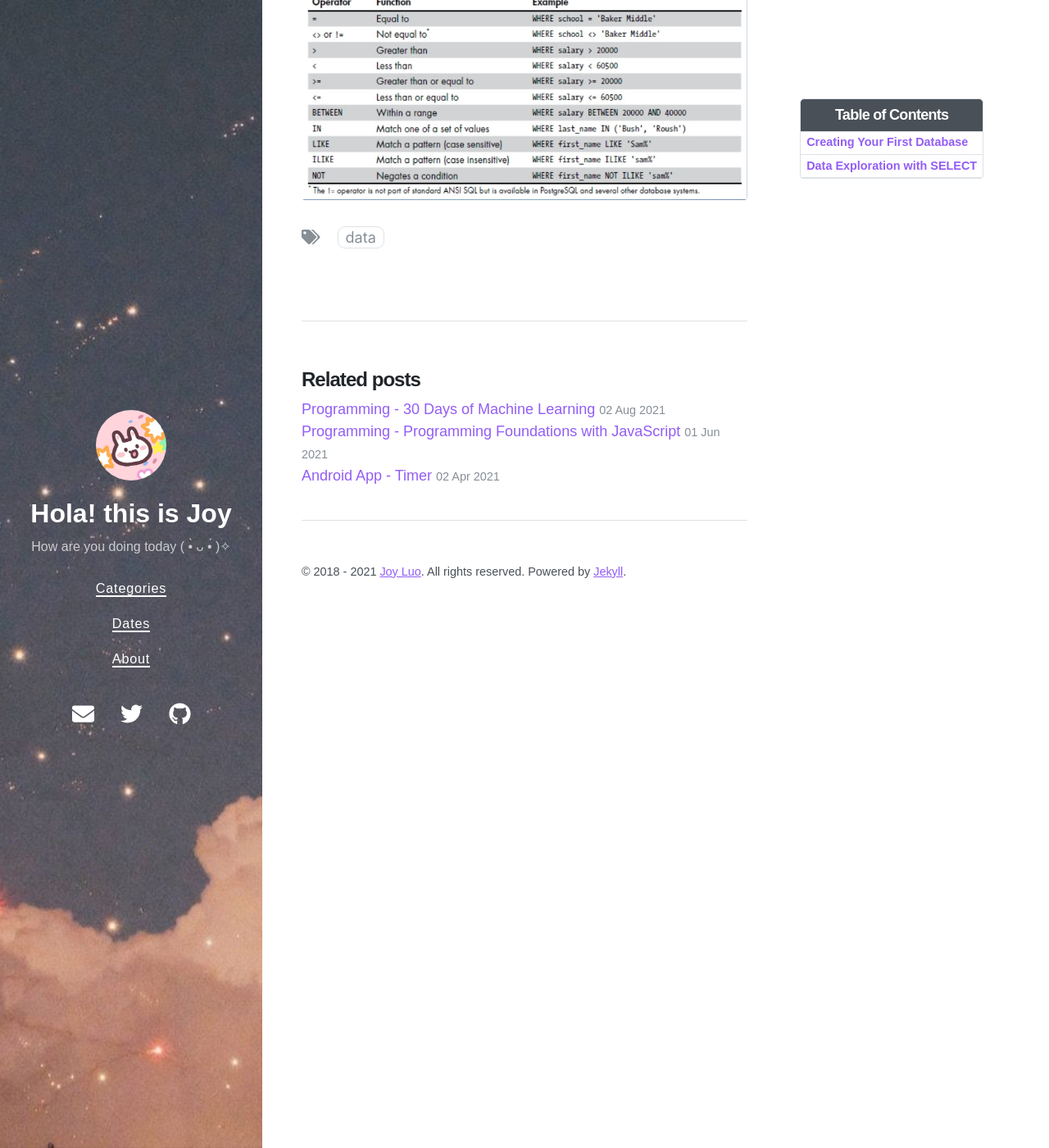
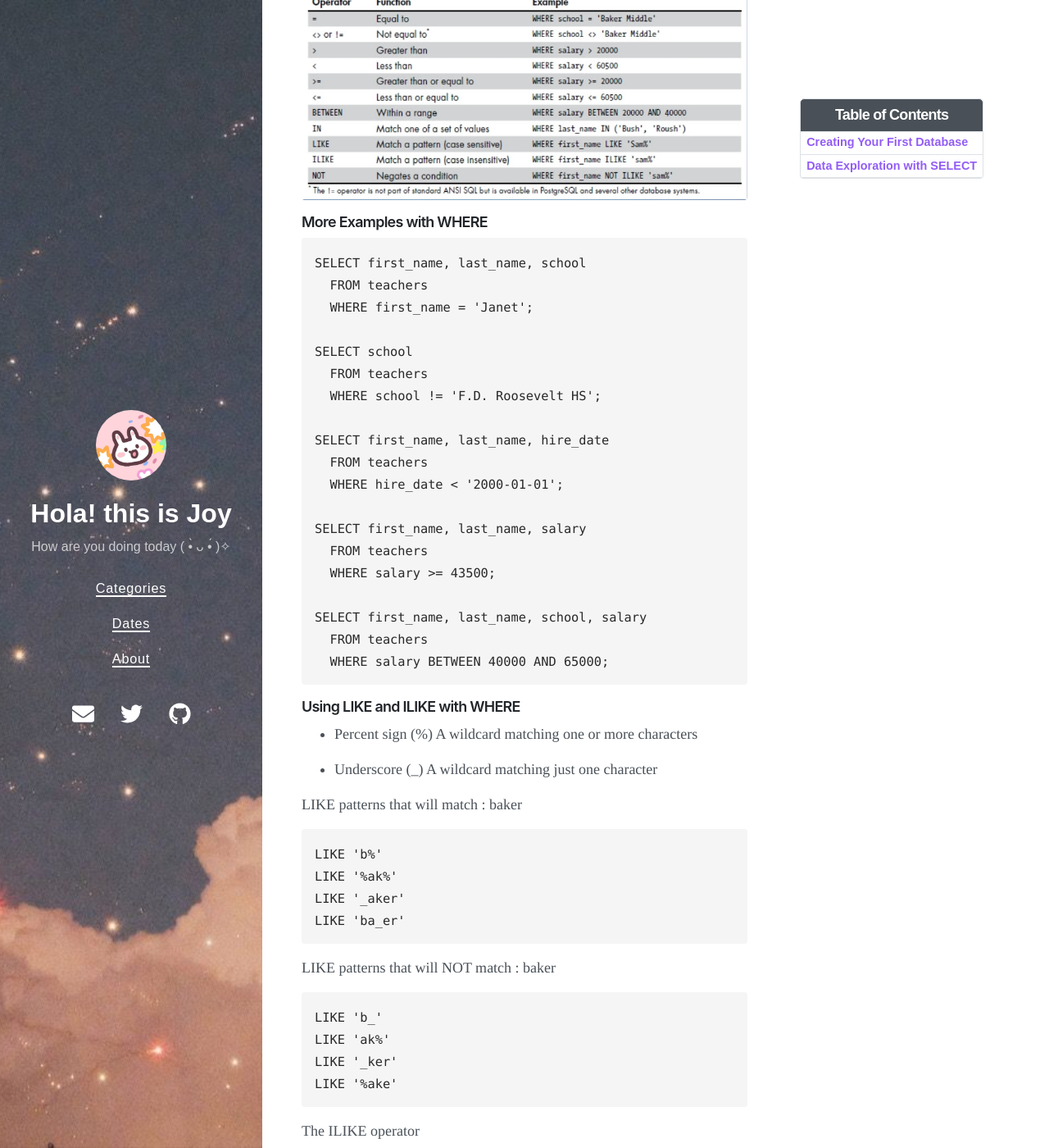
Before and after one commit to Joy3Luo/mathnotes, a Jekyll site: the page built from _posts/2021-09-01-DatabaseINST123.md, in a window 1280 px wide and 1400 px high, scrolled down 7053 px. Shown: the whole window at 82% size. Built offline with Jekyll 4.4.1, drawn with Linux system fonts in a browser that asks for light colours; nearby versions of some CDN libraries; some of the changed text lies outside the part shown.

Commit message:
Update 2021-09-01-DatabaseINST123.md

````diff
--- a/_posts/2021-09-01-DatabaseINST123.md
+++ b/_posts/2021-09-01-DatabaseINST123.md
@@ -245,3 +245,99 @@ SELECT last_name, school, hire_date
 Comparison and Matching Operators in PostgreSQL
 
 ![](https://joy3luo.github.io/mathnotes/pics/databaseinst123/ch2%208.png)
+
+#### More Examples with WHERE
+
+```
+SELECT first_name, last_name, school
+  FROM teachers
+  WHERE first_name = 'Janet';
+
+SELECT school
+  FROM teachers
+  WHERE school != 'F.D. Roosevelt HS';
+
+SELECT first_name, last_name, hire_date
+  FROM teachers
+  WHERE hire_date < '2000-01-01';
+
+SELECT first_name, last_name, salary
+  FROM teachers
+  WHERE salary >= 43500;
+
+SELECT first_name, last_name, school, salary
+  FROM teachers
+  WHERE salary BETWEEN 40000 AND 65000;
+```
+
+#### Using LIKE and ILIKE with WHERE
+
+- Percent sign (%) A wildcard matching one or more characters
+
+- Underscore (_) A wildcard matching just one character
+
+LIKE patterns that will match : baker
+```
+LIKE 'b%'
+LIKE '%ak%'
+LIKE '_aker'
+LIKE 'ba_er'
+```
+
+LIKE patterns that will NOT match : baker
+```
+LIKE 'b_'
+LIKE 'ak%'
+LIKE '_ker'
+LIKE '%ake'
+```
+
+The ILIKE operator
+```
+SELECT first_name
+  FROM teachers
+  WHERE first_name LIKE 'sam%';
+
+SELECT first_name
+  FROM teachers
+  WHERE first_name ILIKE 'sam%';
+```
+
+#### Examples with AND and OR
+```
+SELECT * FROM teachers
+  WHERE school = 'Myers Middle School'
+    AND salary < 40000;
+
+SELECT * FROM teachers
+  WHERE last_name = 'Cole'
+    OR last_name = 'Bush';
+
+SELECT * FROM teachers
+  WHERE school = 'F.D. Roosevelt HS'
+  AND
+  (salary < 38000 OR salary > 40000);
+```
+
+#### Putting It All Together
+General syntax:
+
+SELECT column_names
+
+  FROM table_name
+
+  WHERE criteria
+
+  ORDER BY column_names;
+
+
+Example:
+```
+SELECT first_name, last_name,
+        school, hire_date, salary
+  FROM teachers
+  WHERE school LIKE '%Roos%'
+  ORDER BY hire_date DESC;
+```
+
+![](https://joy3luo.github.io/mathnotes/pics/databaseinst123/ch2%209.png)
````
